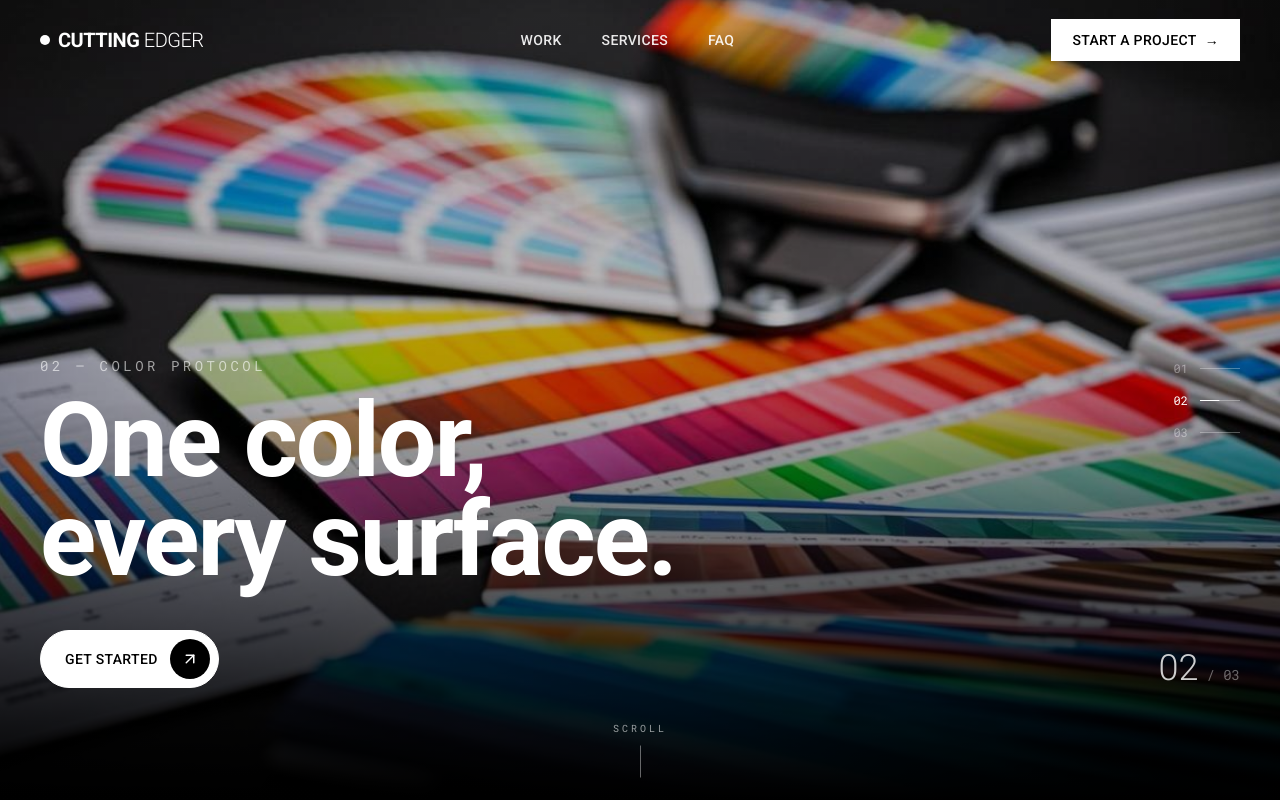
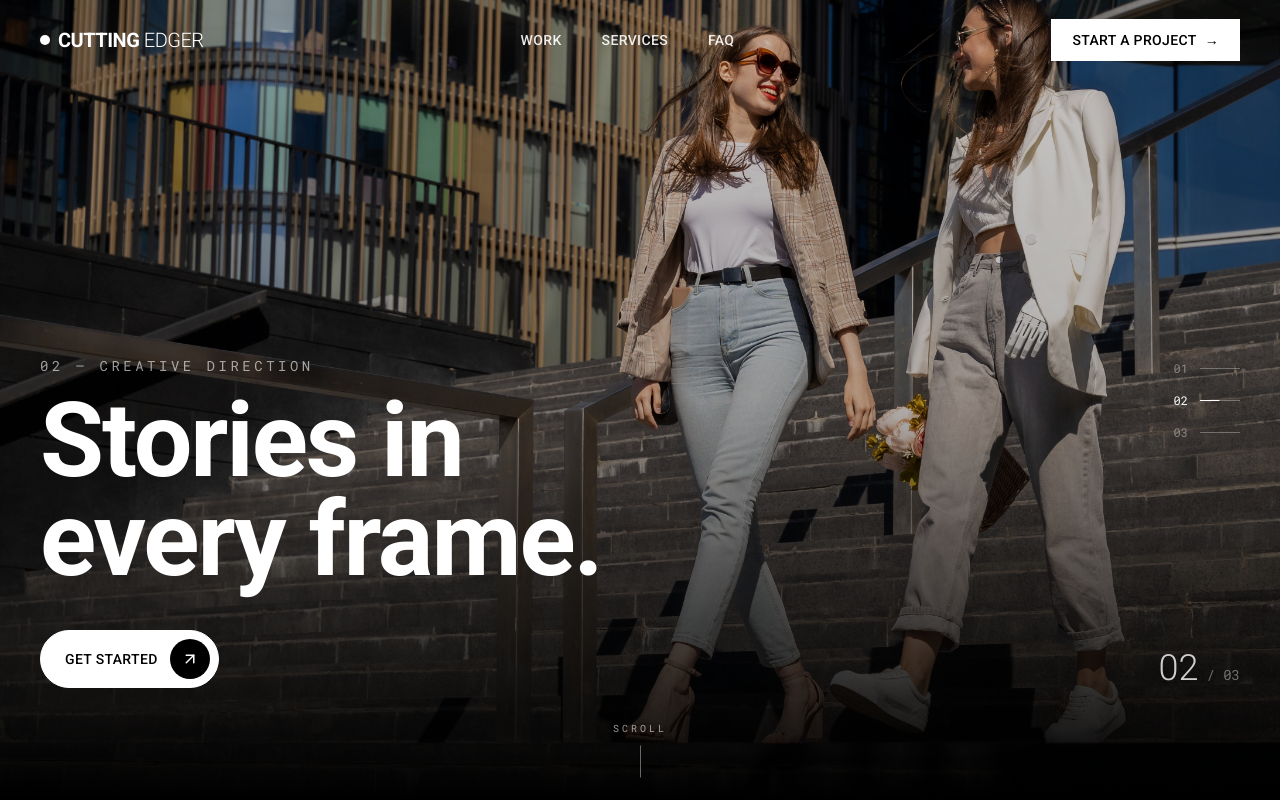
Before and after one commit to fazlerabbysm-tech/agencydemo, a Next.js app: page / in a window 1280 px wide. Shown: the top 800 px of the page. Built offline with nearby package versions, Linux system fonts and the light colour scheme.

Commit message:
Hero: use user's 2 uploaded images (bridal + fashion) in slider with minimal text

```diff
--- a/src/components/site/hero.tsx
+++ b/src/components/site/hero.tsx
@@ -6,14 +6,14 @@ import { ArrowUpRight } from "lucide-react";
 
 const slides = [
   {
-    image: "/images/hero-ecommerce.png",
-    kicker: "01 — E-commerce",
-    title: "Catalogs that\nsell themselves.",
+    image: "/images/hero-bridal.jpg",
+    kicker: "01 — Studio Work",
+    title: "Crafted with\nprecision.",
   },
   {
-    image: "/images/hero-color.png",
-    kicker: "02 — Color Protocol",
-    title: "One color,\nevery surface.",
+    image: "/images/hero-fashion.jpg",
+    kicker: "02 — Creative Direction",
+    title: "Stories in\nevery frame.",
   },
   {
     image: "/images/hero-cgi.png",
```
Also changed, not shown: public/images/hero-fashion.jpg (added), 1 other file (tests, documents, lock files or other folders).
